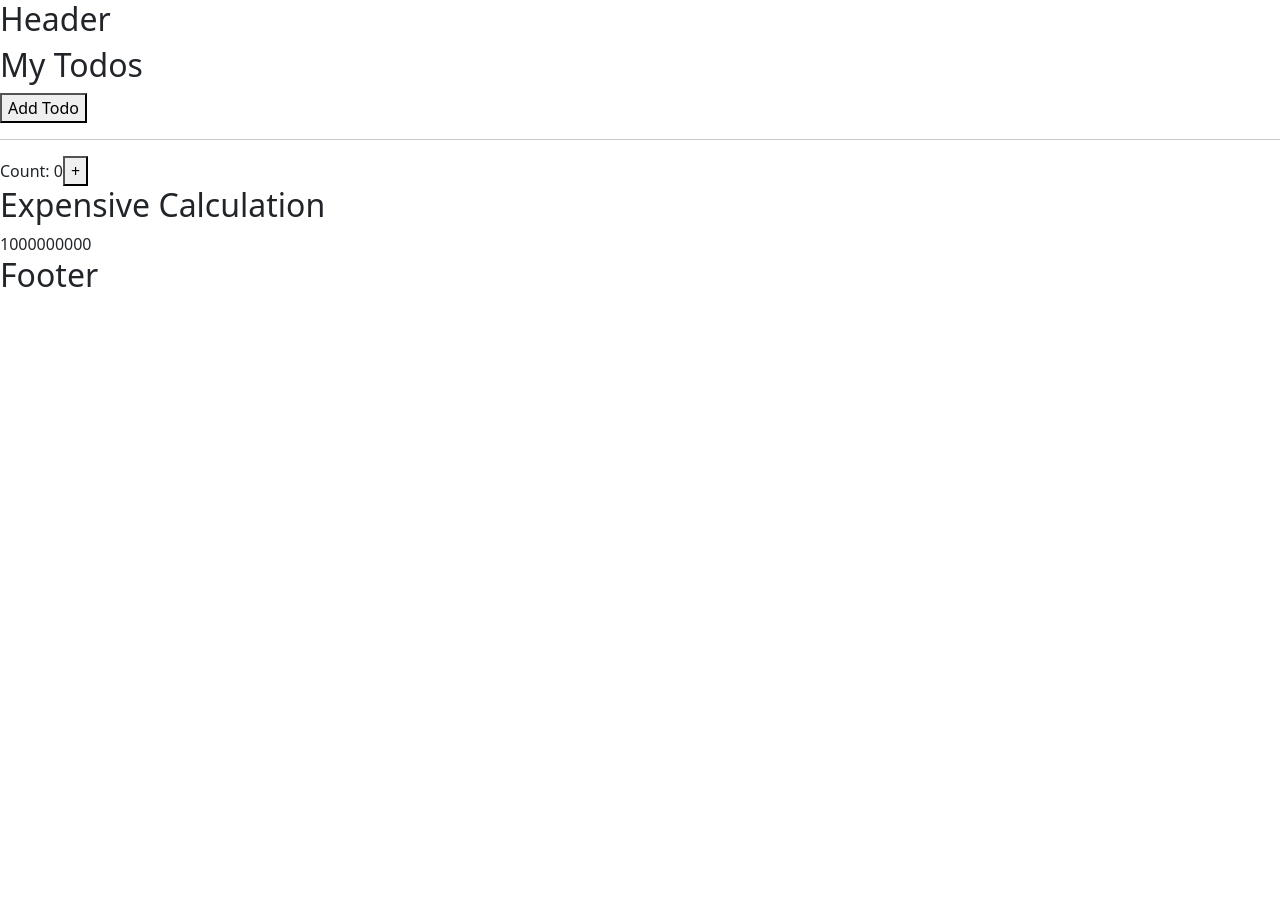
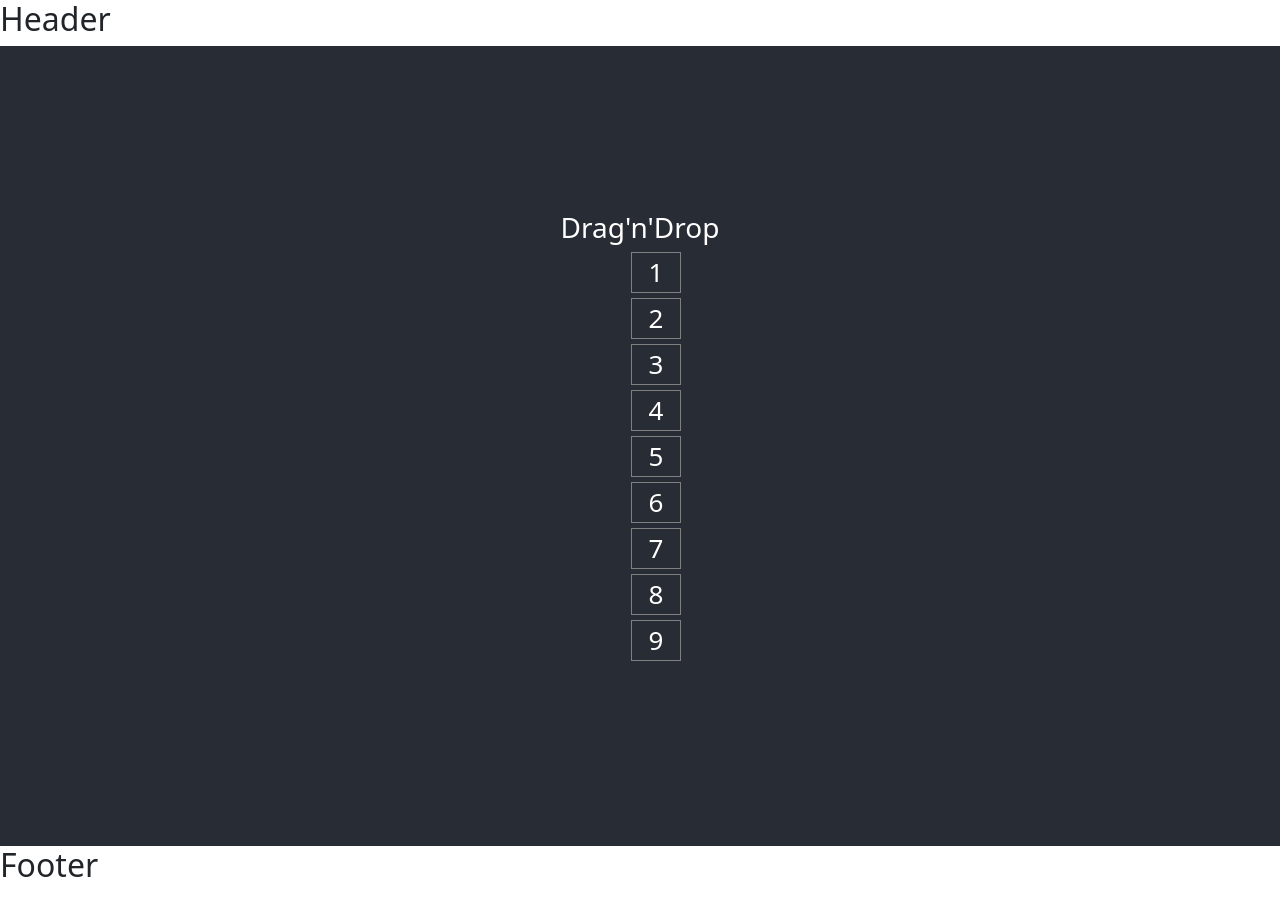
Before and after one commit to avitherocker/React-tutorial, a React (Create React App) app: page /admin/about-us/1 in a window 1280 px wide. Shown: the top 916 px of the page. Built offline with nearby package versions, Linux system fonts and the light colour scheme.

Commit message:
added about us

```diff
--- a/src/App.css
+++ b/src/App.css
@@ -439,3 +439,37 @@ footer#site-footer #footer-social-buttons img:hover {
         margin-top: 1.32rem;
     }
 }
+
+
+
+.about {
+    text-align: center;
+  }
+
+  .about-logo {
+    animation: about-logo-spin infinite 20s linear;
+    height: 40vmin;
+    pointer-events: none;
+  }
+
+  .about-header {
+    background-color: #282c34;
+    min-height: 100vh;
+    display: flex;
+    flex-direction: column;
+    align-items: center;
+    justify-content: center;
+    font-size: calc(10px + 2vmin);
+    color: white;
+  }
+
+  .about-link {
+    color: #61dafb;
+  }
+
+  .item-style {
+    list-style: none;
+    border: 1px solid gray;
+    width: 50px;
+    margin-bottom: 5px;
+  }
--- a/src/components/About.js
+++ b/src/components/About.js
@@ -1,55 +1,82 @@
 import React, { useState, useMemo,useContext, useEffect } from "react";
 import ThemeContext from "../context/ThemeContext";
+const initList=[1,2,3,4,5,6,7,8,9];
 const About = () => {
-  const [count, setCount] = useState(0);
-  const [todos, setTodos] = useState([]);
-  const calculation = useMemo(() => expensiveCalculation(count), [count]);
+  const [list, setList] = useState(initList);
+  const [dragList, setDragList] = useState(null);
+  const [draggedItem, setDraggedItem] = useState(null);
 
-  const increment = () => {
-    setCount((c) => c + 1);
-  };
-  const addTodo = () => {
-    setTodos((t) => [...t, "New Todo"]);
+  /**
+   * On drag start
+   * Initialize the temporary item being dragged and drag list.
+   */
+  const onDragStartHandle = index => e => {
+    setDraggedItem(list[index]);
+    setDragList(list);
+    e.dataTransfer.effectAllowed = "move";
+    e.dataTransfer.setData("text/html", e.target.parentNode);
+    e.dataTransfer.setDragImage(e.target.parentNode, 20, 22);
   };
 
-  const context =useContext(ThemeContext);
+  /**
+   * On drag end
+   * Save updated drag list to list and nullify temporary values.
+   */
+  const onDragEndHandle = e => {
+    e.preventDefault();
+    setList(dragList);
+    setDragList(null);
+    setDraggedItem(null);
+  };
 
+  /**
+   * On drag leave
+   * Item wasn't dropped so reset temporary drag list
+   */
+  const onDragLeaveHandle = e => {
+    e.preventDefault();
+    setDragList(list);
+  };
 
-  useEffect(()=>{
+  /**
+   * On drag over
+   * If dragging over another item update the drag list with new position
+   */
+  const onDragOverHandle = index => e => {
+    e.preventDefault();
 
-     console.log("context",context);
+    const draggedOverItem = dragList[index];
 
-  },[])
+    if (draggedOverItem === draggedItem) {
+      return;
+    }
+
+    const items = dragList.filter(item => item !== draggedItem);
+    items.splice(index, 0, draggedItem);
+    setDragList(items);
+  };
 
   return (
-    <div>
-
-
-
-      <div>
-        <h2>My Todos</h2>
-        {todos.map((todo, index) => {
-          return <p key={index}>{todo}</p>;
-        })}
-        <button onClick={addTodo}>Add Todo</button>
-      </div>
-      <hr />
-      <div>
-        Count: {count}
-        <button onClick={increment}>+</button>
-        <h2>Expensive Calculation</h2>
-        {calculation}
-      </div>
+    <div className="about">
+      <header className="about-header">
+        <h3>Drag'n'Drop</h3>
+        <ul>
+          {(draggedItem ? dragList : list).map((item, index) => (
+            <li key={index} className="item-style">
+              <div
+                draggable
+                onDragOver={onDragOverHandle(index)}
+                onDragLeave={onDragLeaveHandle}
+                onDragEnd={onDragEndHandle}
+                onDragStart={onDragStartHandle(index)}
+              >
+                {item}
+              </div>
+            </li>
+          ))}
+        </ul>
+      </header>
     </div>
   );
-};
-
-const expensiveCalculation = (num) => {
-  console.log("Calculating...");
-  for (let i = 0; i < 1000000000; i++) {
-    num += 1;
-  }
-  return num;
-};
-
+}
 export default About;
--- a/src/redux/actions/index.js
+++ b/src/redux/actions/index.js
@@ -11,8 +11,6 @@ export function getUserDetails(payload){
 
 export function incrementOrdecrement(payload){
 
-    console.log(payload);
-
     return {
         type:"incrementOrdecrement",
         payload
```
